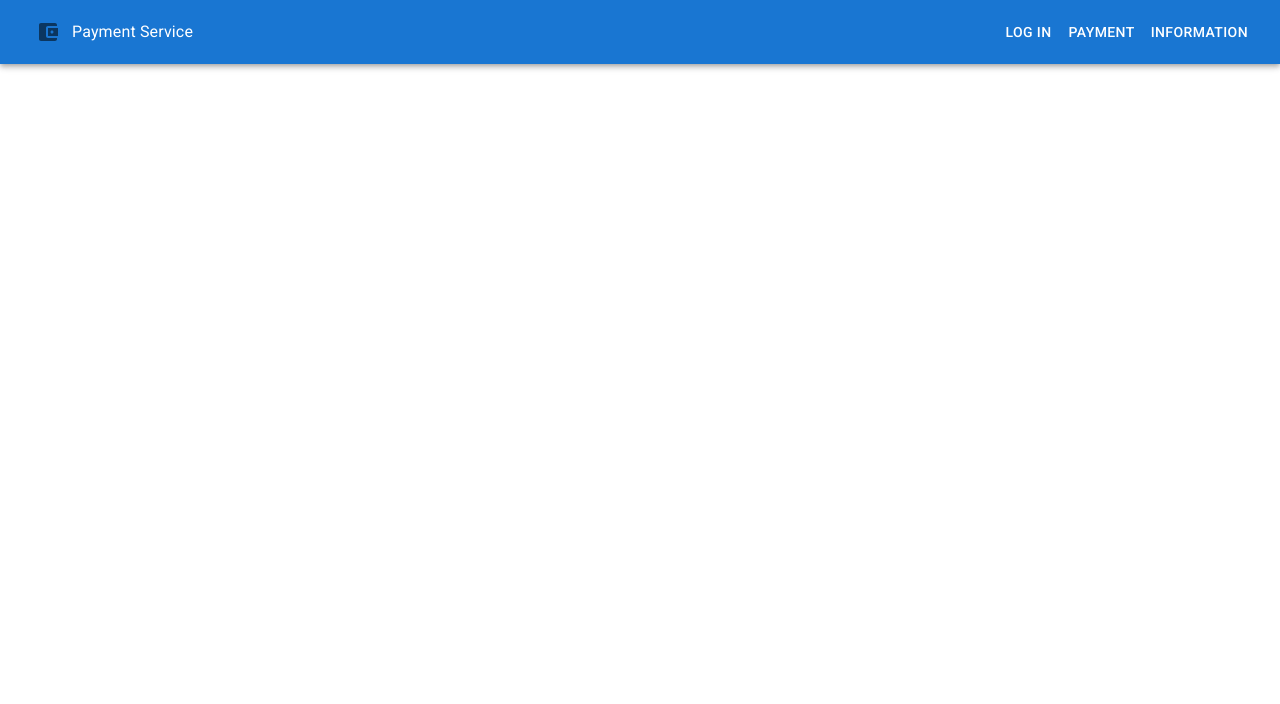
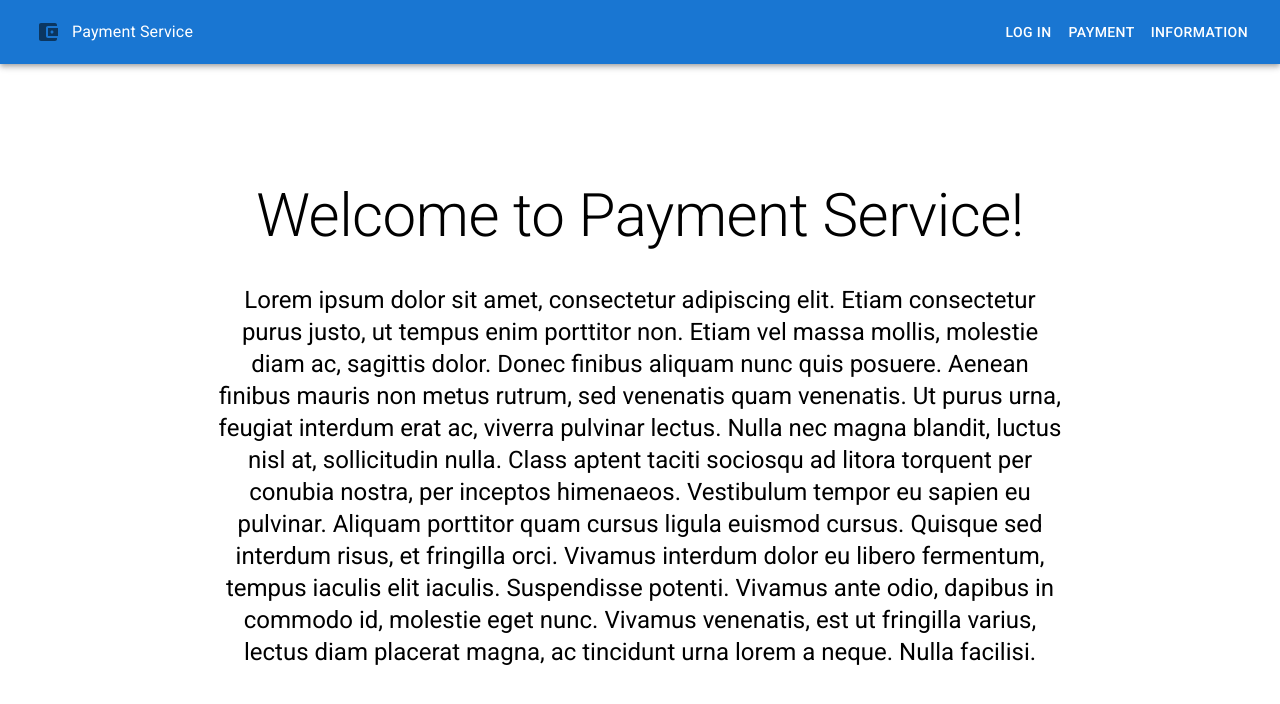
Before and after one commit to borangoher/frontend-demo, a React (Create React App) app: page /information in a window 1280 px wide. Shown: the top 704 px of the page. Built offline with nearby package versions, Linux system fonts and the light colour scheme.

Commit message:
Create information page

```diff
--- a/src/Components/Info.js
+++ b/src/Components/Info.js
@@ -1,7 +1,39 @@
+import { Typography, Container, Box } from "@mui/material";
 import React from "react";
 
 const Info = () => {
-  return <div />;
+  return (
+    <Container maxWidth="md" sx={{ justifyContent: "center" }}>
+      <Box
+        display="flex"
+        flexDirection="column"
+        gap={4}
+        justifyContent="center"
+        alignItems="center"
+        minHeight="90vh"
+      >
+        <Typography align="center" variant="h2">
+          Welcome to Payment Service!
+        </Typography>
+        <Typography align="center" variant="h5">
+          Lorem ipsum dolor sit amet, consectetur adipiscing elit. Etiam
+          consectetur purus justo, ut tempus enim porttitor non. Etiam vel massa
+          mollis, molestie diam ac, sagittis dolor. Donec finibus aliquam nunc
+          quis posuere. Aenean finibus mauris non metus rutrum, sed venenatis
+          quam venenatis. Ut purus urna, feugiat interdum erat ac, viverra
+          pulvinar lectus. Nulla nec magna blandit, luctus nisl at, sollicitudin
+          nulla. Class aptent taciti sociosqu ad litora torquent per conubia
+          nostra, per inceptos himenaeos. Vestibulum tempor eu sapien eu
+          pulvinar. Aliquam porttitor quam cursus ligula euismod cursus. Quisque
+          sed interdum risus, et fringilla orci. Vivamus interdum dolor eu
+          libero fermentum, tempus iaculis elit iaculis. Suspendisse potenti.
+          Vivamus ante odio, dapibus in commodo id, molestie eget nunc. Vivamus
+          venenatis, est ut fringilla varius, lectus diam placerat magna, ac
+          tincidunt urna lorem a neque. Nulla facilisi.
+        </Typography>
+      </Box>
+    </Container>
+  );
 };
 
 export default Info;
```
